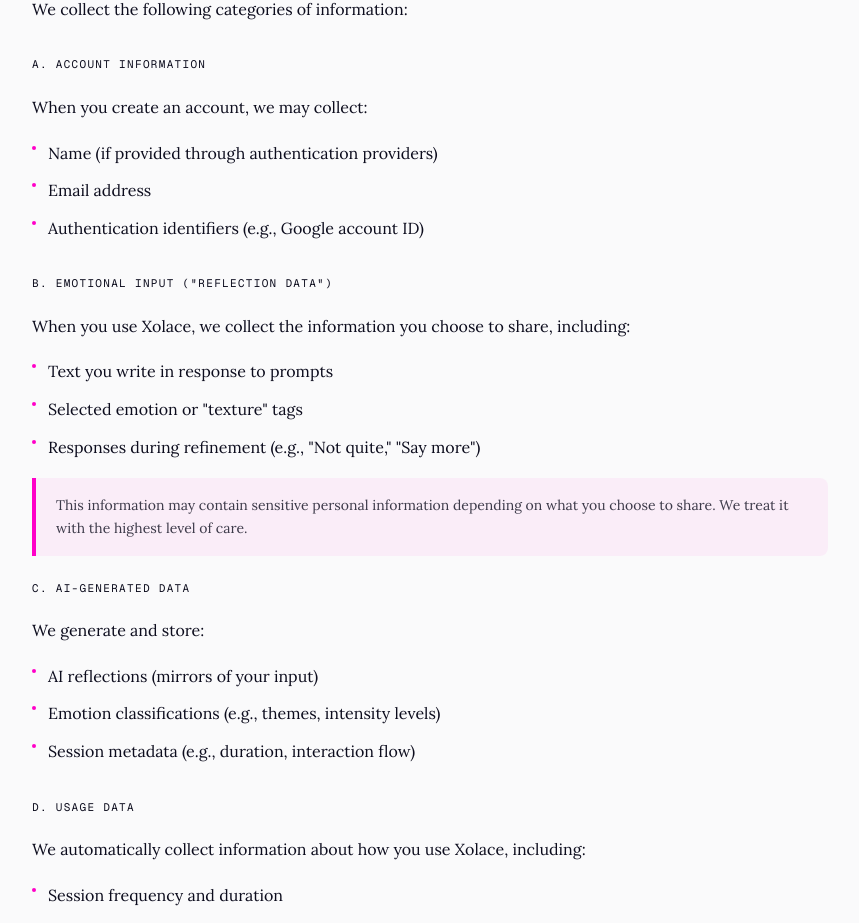
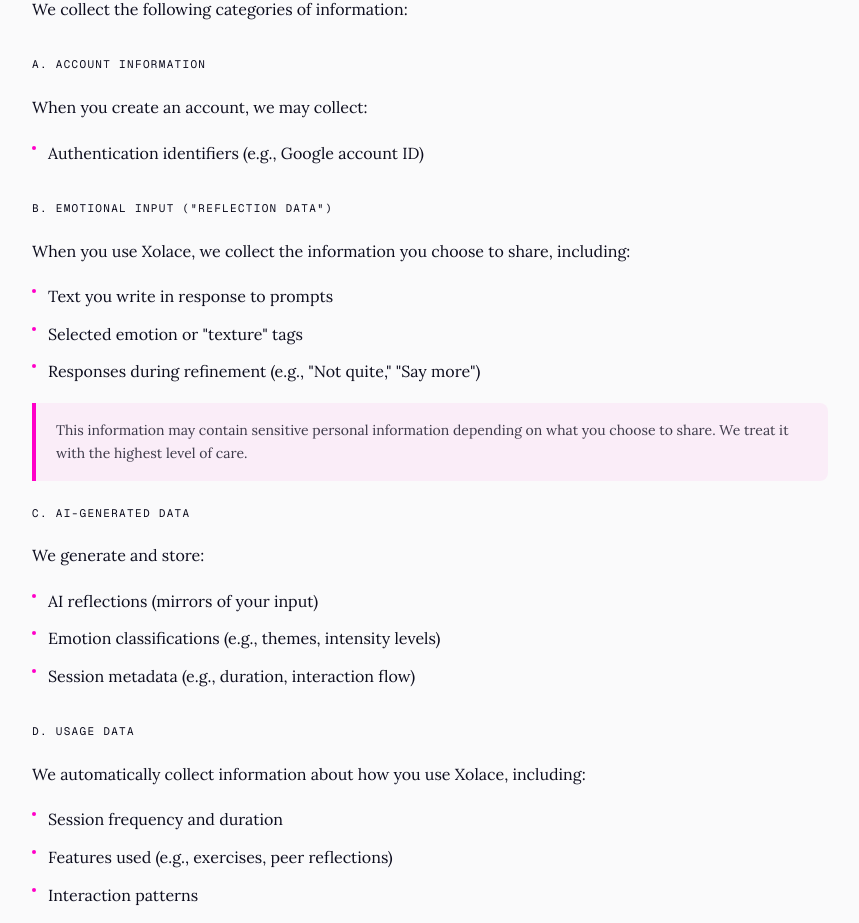
Before and after one commit to xolace-official/xolace_mobile_site, a Next.js app: page /privacy in a window 1280 px wide. Shown: the part 1251-2174 px from the top of the page, without its empty margins (388-1247 px from the left). Built offline with nearby package versions, Linux system fonts and the light colour scheme.

Commit message:
Update PrivacyContent.tsx

```diff
--- a/components/privacy/PrivacyContent.tsx
+++ b/components/privacy/PrivacyContent.tsx
@@ -104,13 +104,11 @@
         <Body>When you create an account, we may collect:</Body>
         <List
           items={[
-            "Name (if provided through authentication providers)",
-            "Email address",
             "Authentication identifiers (e.g., Google account ID)",
           ]}
         />
 
-        <SubHeading>B. Emotional Input ("Reflection Data")</SubHeading>
+        <SubHeading>B. Emotional Input (&quot;Reflection Data&quot;)</SubHeading>
         <Body>
           When you use Xolace, we collect the information you choose to share, including:
         </Body>
```
